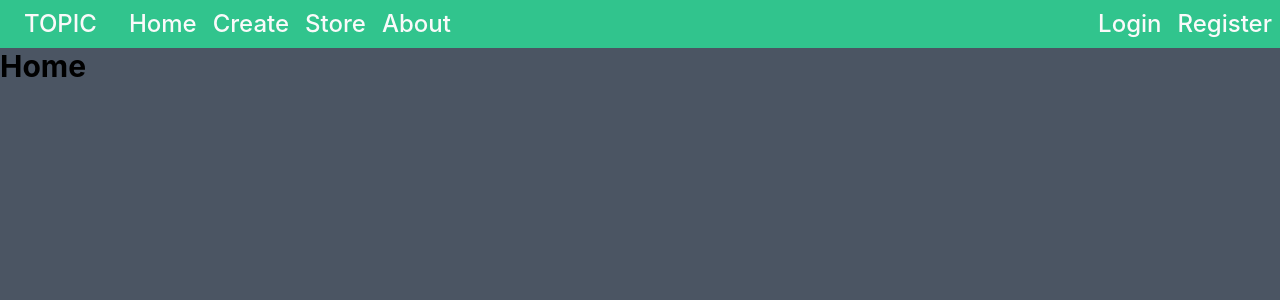
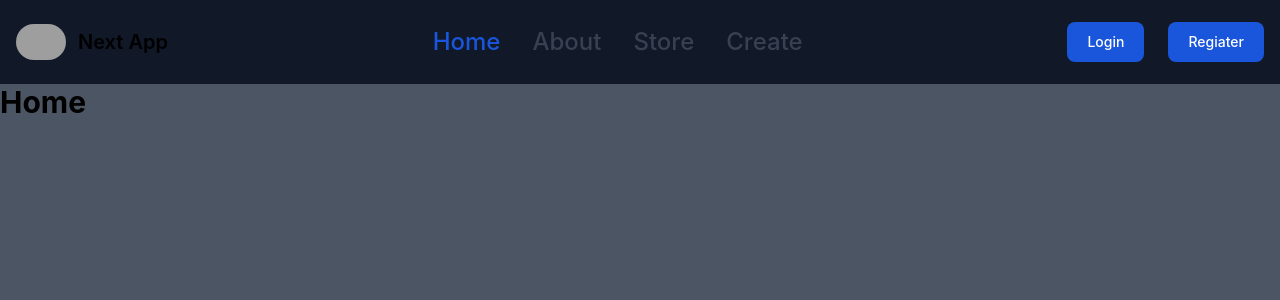
Before and after one commit to HEEPOKE/nestjs-next-ts, a Next.js app in the folder frontend/: page / in a window 1280 px wide. Shown: the top 300 px of the page. Built offline with nearby package versions, Linux system fonts and the light colour scheme; grey boxes are pictures that could not be loaded.

Commit message:
update nacbar

```diff
--- a/frontend/components/navbar/index.tsx
+++ b/frontend/components/navbar/index.tsx
@@ -1,46 +1,115 @@
+'use client';
+
 import React from "react";
 import Link from "next/link";
+import Image from "next/image";
+import { useRouter } from "next/navigation";
 
 export default function Menu() {
+  const router = useRouter();
+
+  const LoginButton = () => {
+    router.push('/auth/login');
+  };
+
+  const RegisterButton = () => {
+    router.push('/auth/register');
+  };
+
+
   return (
-    <nav className="bg-green-400 overflow-hidden">
-      <Link href="/">
-        <li className="text-center float-left pl-6 pr-6 pt-2 pb-2 font-medium text-2xl text-zinc-50 cursor-pointer block no-underline">
-          TOPIC
-        </li>
-      </Link>
-      <ul className="m-0 p-0 list-none">
-        <Link href="/">
-          <li className="text-center float-left pl-2 pr-2 pt-2 pb-2 font-medium text-2xl text-zinc-50 hover:bg-green-800 cursor-pointer block no-underline">
-            Home
-          </li>
+    <nav className="border-gray-200 px-2 sm:px-4 py-2.5 bg-gray-900">
+      <div className="container flex flex-wrap justify-between items-center mx-auto">
+        <Link href="/" className="flex items-center">
+          <Image
+            src="/img/Logo.jpg"
+            className="mr-3 h-6 sm:h-9 rounded-full"
+            width={50}
+            height={270}
+            alt="Logo"
+          />
+          <span className="self-center text-xl font-semibold whitespace-nowrap dark:text-white">
+            Next App
+          </span>
         </Link>
-        <Link href="/create">
-          <li className="text-center float-left pl-2 pr-2 pt-2 pb-2 font-medium text-2xl text-zinc-50 hover:bg-green-800 cursor-pointer block no-underline">
-           Create
-          </li>
-        </Link>
-        <Link href="/store">
-          <li className="text-center float-left pl-2 pr-2 pt-2 pb-2 font-medium text-2xl text-zinc-50 hover:bg-green-800 cursor-pointer block no-underline">
-            Store
-          </li>
-        </Link>
-        <Link href="/about">
-          <li className="text-center float-left pl-2 pr-2 pt-2 pb-2 font-medium text-2xl text-zinc-50 hover:bg-green-800 cursor-pointer block no-underline">
-            About
-          </li>
-        </Link>
-        <Link href="/auth/register">
-          <li className="float-right pl-2 pr-2 pt-2 pb-2 font-medium text-2xl text-center text-zinc-50 cursor-pointer no-underline block hover:bg-green-800">
-            Register
-          </li>
-        </Link>
-        <Link href="/auth/login">
-          <li className="float-right pl-2 pr-2 pt-2 pb-2 font-medium text-2xl text-center text-zinc-50 cursor-pointer no-underline block hover:bg-green-800">
+        <div className="flex md:order-2">
+          <button
+            type="button"
+            className="text-white bg-blue-700 hover:bg-blue-800 focus:ring-4 focus:outline-none focus:ring-blue-300 font-medium rounded-lg text-sm px-5 py-2.5 text-center mr-3 md:mr-auto sm:mr-1"
+            onClick={LoginButton}
+          >
             Login
-          </li>
-        </Link>
-      </ul>
+          </button>
+          <button
+            type="button"
+            className="text-white bg-blue-700 hover:bg-blue-800 focus:ring-4 focus:outline-none focus:ring-blue-300 font-medium rounded-lg text-sm px-5 py-2.5 text-center mr-3 md:mr-0 ml-3"
+            onClick={RegisterButton}
+          >
+            Regiater
+          </button>
+          <button
+            data-collapse-toggle="navbar-cta"
+            type="button"
+            className="inline-flex items-center p-2 text-sm text-gray-500 rounded-lg md:hidden hover:bg-gray-100 focus:outline-none focus:ring-2 focus:ring-gray-200 dark:text-gray-400 dark:hover:bg-gray-700 dark:focus:ring-gray-600"
+            aria-controls="navbar-cta"
+            aria-expanded="false"
+          >
+            <span className="sr-only">Open main menu</span>
+            <svg
+              className="w-6 h-6"
+              aria-hidden="true"
+              fill="currentColor"
+              viewBox="0 0 20 20"
+              xmlns="http://www.w3.org/2000/svg"
+            >
+              <path
+                fill-rule="evenodd"
+                d="M3 5a1 1 0 011-1h12a1 1 0 110 2H4a1 1 0 01-1-1zM3 10a1 1 0 011-1h12a1 1 0 110 2H4a1 1 0 01-1-1zM3 15a1 1 0 011-1h12a1 1 0 110 2H4a1 1 0 01-1-1z"
+                clip-rule="evenodd"
+              ></path>
+            </svg>
+          </button>
+        </div>
+        <div
+          className="hidden justify-between items-center w-full md:flex md:w-auto md:order-1"
+          id="navbar-cta"
+        >
+          <ul className="flex flex-col p-4 mt-4 rounded-lg border border-gray-100 md:flex-row md:space-x-8 md:mt-0 md:text-sm md:font-medium md:border-0 dark:bg-gray-800 md:dark:bg-gray-900 dark:border-gray-700">
+            <li>
+              <Link
+                href="/"
+                className="block text-2xl py-2 pr-4 pl-3 text-white bg-blue-700 rounded md:bg-transparent md:text-blue-700 md:p-0 dark:text-white"
+              >
+                Home
+              </Link>
+            </li>
+            <li>
+              <Link
+                href="/about"
+                className="block text-2xl py-2 pr-4 pl-3 text-gray-700 rounded hover:bg-gray-100 md:hover:bg-transparent md:hover:text-blue-700 md:p-0"
+              >
+                About
+              </Link>
+            </li>
+            <li>
+              <Link
+                href="/store"
+                className="block text-2xl py-2 pr-4 pl-3 text-gray-700 rounded hover:bg-gray-100 md:hover:bg-transparent md:hover:text-blue-700 md:p-0"
+              >
+                Store
+              </Link>
+            </li>
+            <li>
+              <Link
+                href="/create"
+                className="block text-2xl py-2 pr-4 pl-3 text-gray-700 rounded hover:bg-gray-100 md:hover:bg-transparent md:hover:text-blue-700 md:p-0"
+              >
+                Create
+              </Link>
+            </li>
+          </ul>
+        </div>
+      </div>
     </nav>
   );
 }
```
Also changed, not shown: 1 other file (tests, documents, lock files or other folders).
